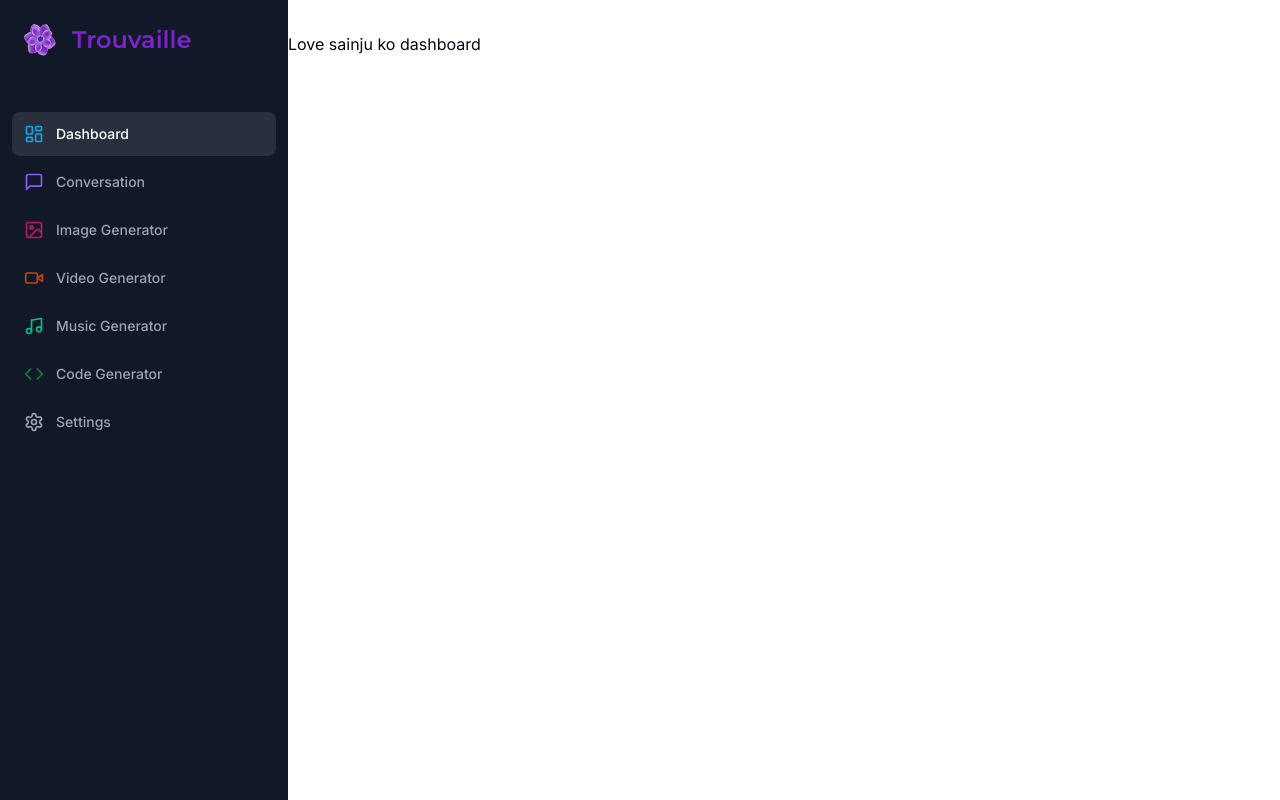
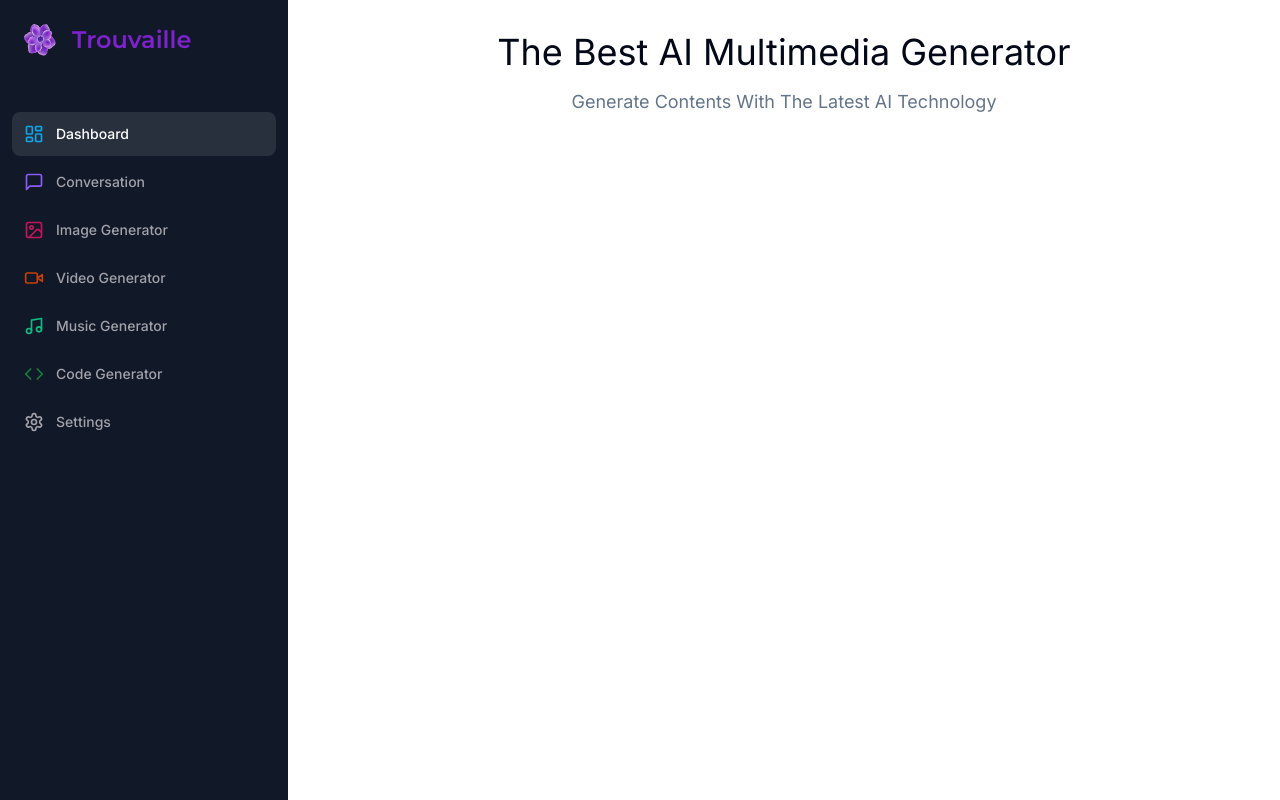
Before and after one commit to ozaishan/Trouvaillerakhdinchula, a Next.js app: page /dashboard in a window 1280 px wide. Built offline with nearby package versions, Linux system fonts and the light colour scheme.

Commit message:
Dashboard created, label made

```diff
--- a/app/(dashboard)/(routes)/dashboard/page.tsx
+++ b/app/(dashboard)/(routes)/dashboard/page.tsx
@@ -1,9 +1,33 @@
-import { UserButton } from "@clerk/nextjs";
+"use client";
 
-export default function page() {
-    return (
-      <div>
-      <p> Love sainju ko dashboard </p>
+import { MessageSquare } from "lucide-react";
+
+const tools = [
+  {
+    label: "Conversation",
+    icon: MessageSquare,
+    color: "text-violet-500",
+    bgColor: "bg-violet-500/10",
+    href: "/conversation",
+  },
+]
+
+const DashboardPage = () => {
+  return (
+    <div>
+      <div className="mb-8 space-y-4">
+        <h2 className="text-2xl md:text-4xl font bold text-center">
+          The Best AI Multimedia Generator
+        </h2>
+        <p className="text-muted-foreground font-;ight text-sm md:text-lg text-center">
+           Generate Contents With The Latest AI Technology
+        </p>
       </div>
-    )
-  }
+      <div className ="px-4 md:px-20 lg:px-32 space-y-4">
+
+      </div>
+    </div>
+  )
+}
+
+export default DashboardPage;
```
